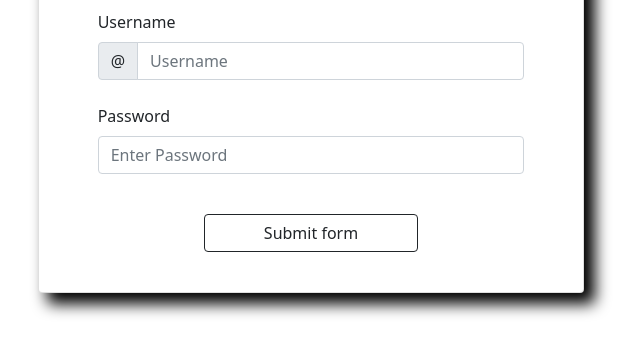
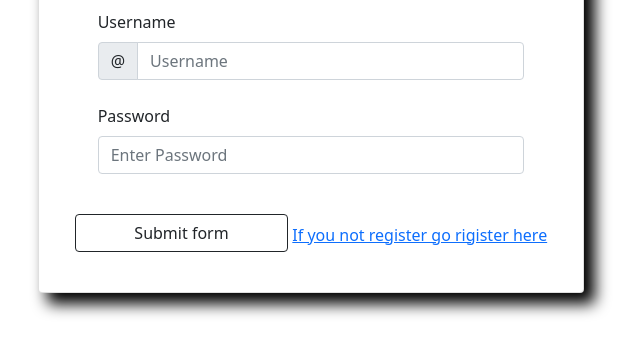
Before and after one commit to akshayvarat/Money_Manager_App, a plain HTML site: page signin.html in a window 1280 px wide. Shown: the part 114-468 px from the top of the page, without its empty margins (329-969 px from the left). Drawn offline with nearby package versions, Linux system fonts and the light colour scheme.

Commit message:
done
app is done

```diff
--- a/signin.html
+++ b/signin.html
@@ -47,6 +47,8 @@
                         <div class="col-12 text-center">
                           <br>
                           <button  class="btn btn-outline-dark mt-3 mb-4 col-5 " onclick="login()">Submit form</button>
+                          <a class="" href="signup.html">If you not register go rigister here</a>
+
                         </div>
 
                     </div>
```
